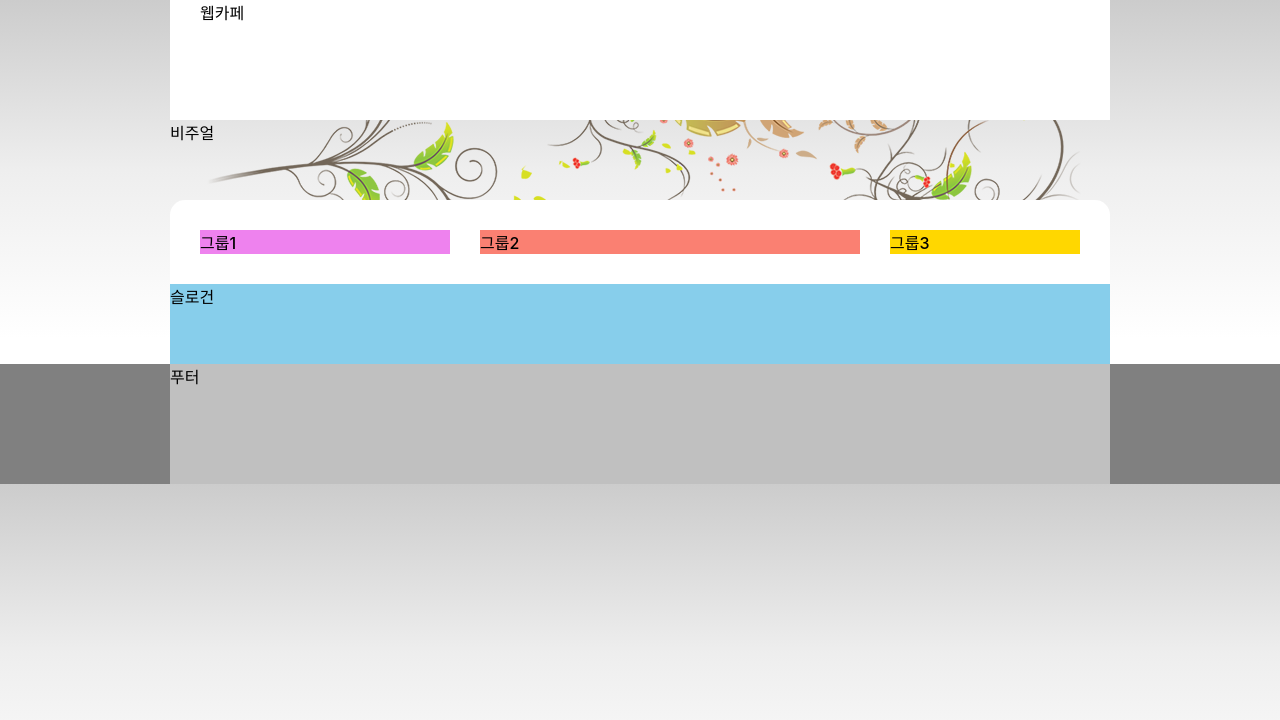
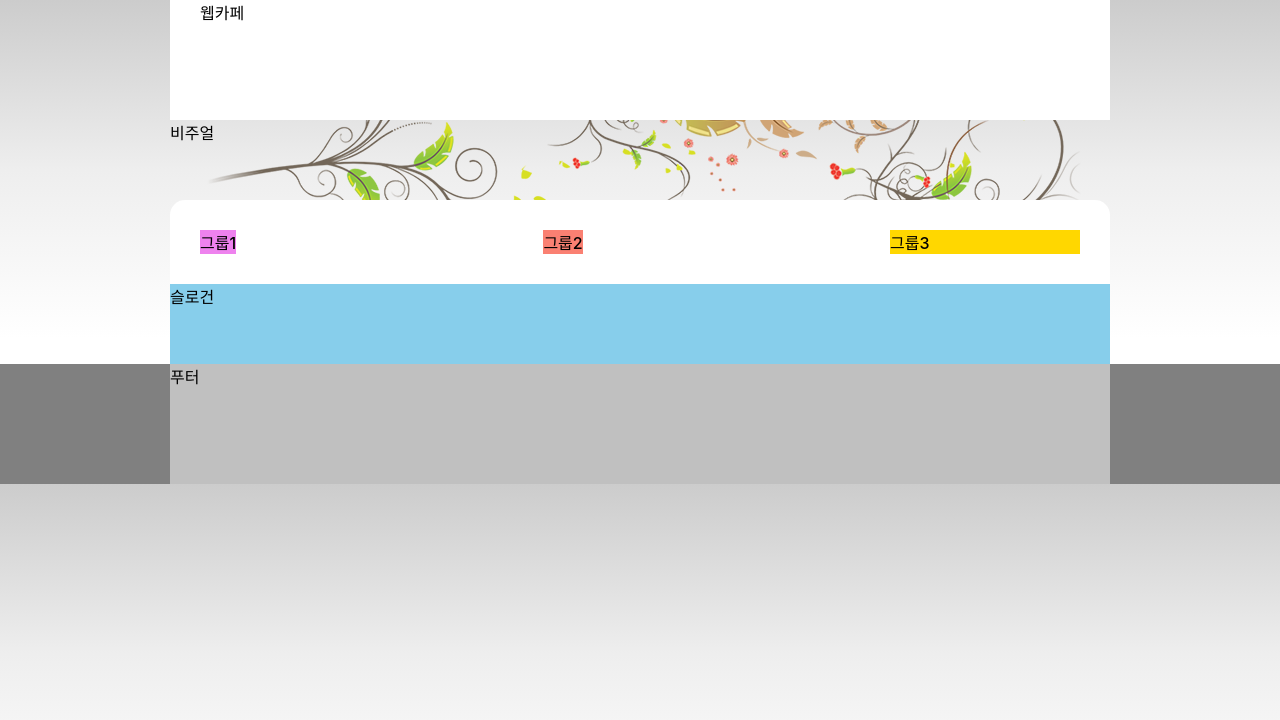
Before and after one commit to chaehaeun/Like-Lion-HTML5, a website: page index.html in a window 1280 px wide. Drawn offline with Linux system fonts and the light colour scheme; a web font is replaced by a local one.

Commit message:
flex 사용해서 main layout 잡기

```diff
--- a/styles/style.css
+++ b/styles/style.css
@@ -42,32 +42,24 @@ body {
 
 /* 메인 */
 .main {
-  display: flow-root;
+  display: flex;
   background: #fff;
-  padding: 30px 15px;
+  padding: 30px 30px;
   border-radius: 15px 15px 0 0;
-}
-
-.group {
-  margin: 0 15px;
+  justify-content: space-between;
 }
 
 .group1 {
   background-color: violet;
-  width: 250px;
-  float: left;
 }
 
 .group2 {
   background-color: salmon;
-  width: 380px;
-  float: left;
 }
 
 .group3 {
   background-color: gold;
   width: 190px;
-  float: left;
 }
 
 .clearfix {
```
